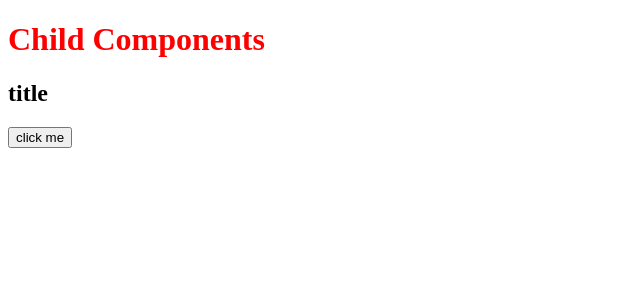
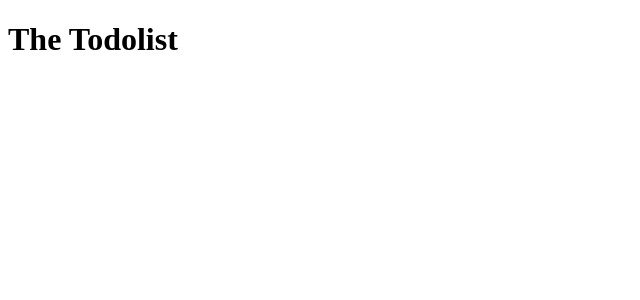
Before and after one commit to demo-projects/behalf-training-2017, an Angular app: page / in a window 1280 px wide. Shown: the top 300 px of the page, without its empty margins (0-640 px from the left). Built offline with nearby package versions, Linux system fonts and the light colour scheme.

Commit message:
the todolist init

```diff
--- a/src/app/app.component.ts
+++ b/src/app/app.component.ts
@@ -3,18 +3,10 @@ import {Component} from '@angular/core';
 @Component({
   selector: 'app-root',
   template: `
-    <h1>Child Components</h1>
-
-    <app-child title="title"
-               text="click me"
-               (childClick)="test($event)"></app-child>
+    <h1>The Todolist</h1>
   `
 })
 
 export class AppComponent {
 
-  test(event) {
-    console.log(event);
-  }
-
 }
--- a/src/index.html
+++ b/src/index.html
@@ -10,8 +10,5 @@
 </head>
 <body>
   <app-root></app-root>
-  <style>
-    h1 { color: red !important;}
-  </style>
 </body>
 </html>
```
Also changed, not shown: training_resources/mole/header.png (renamed from training_resources-master/mole/header.png), training_resources/mole/index.html (renamed from training_resources-master/mole/index.html), training_resources/mole/license.txt (renamed from training_resources-master/mole/license.txt), training_resources/mole/mole.png (renamed from training_resources-master/mole/mole.png), training_resources/mole/style.css (renamed from training_resources-master/mole/style.css), training_resources/todo/index.html (renamed from training_resources-master/todo/index.html), training_resources/todo/license.md (renamed from training_resources-master/todo/license.md), training_resources/todo/todolist.css (renamed from training_resources-master/todo/todolist.css).
